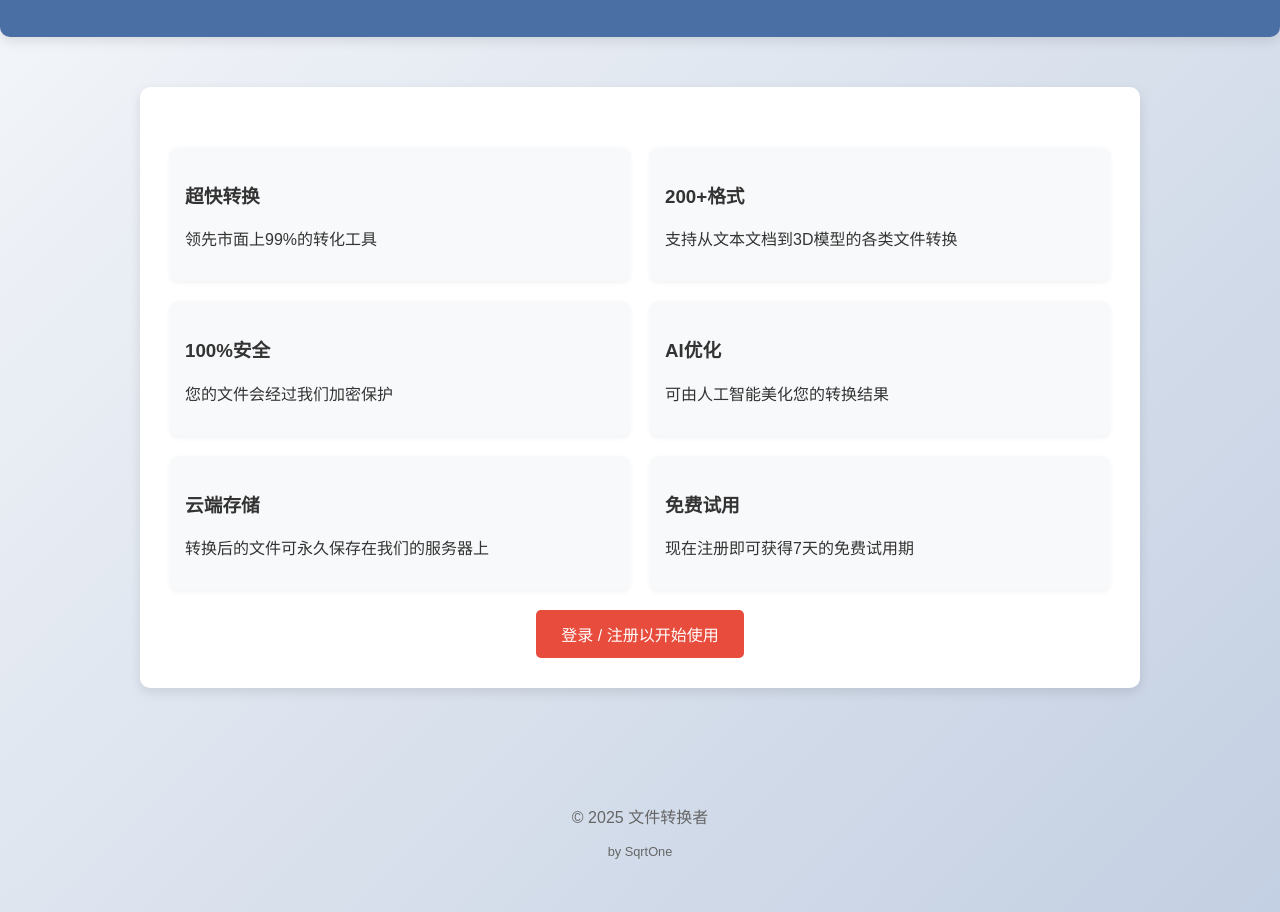
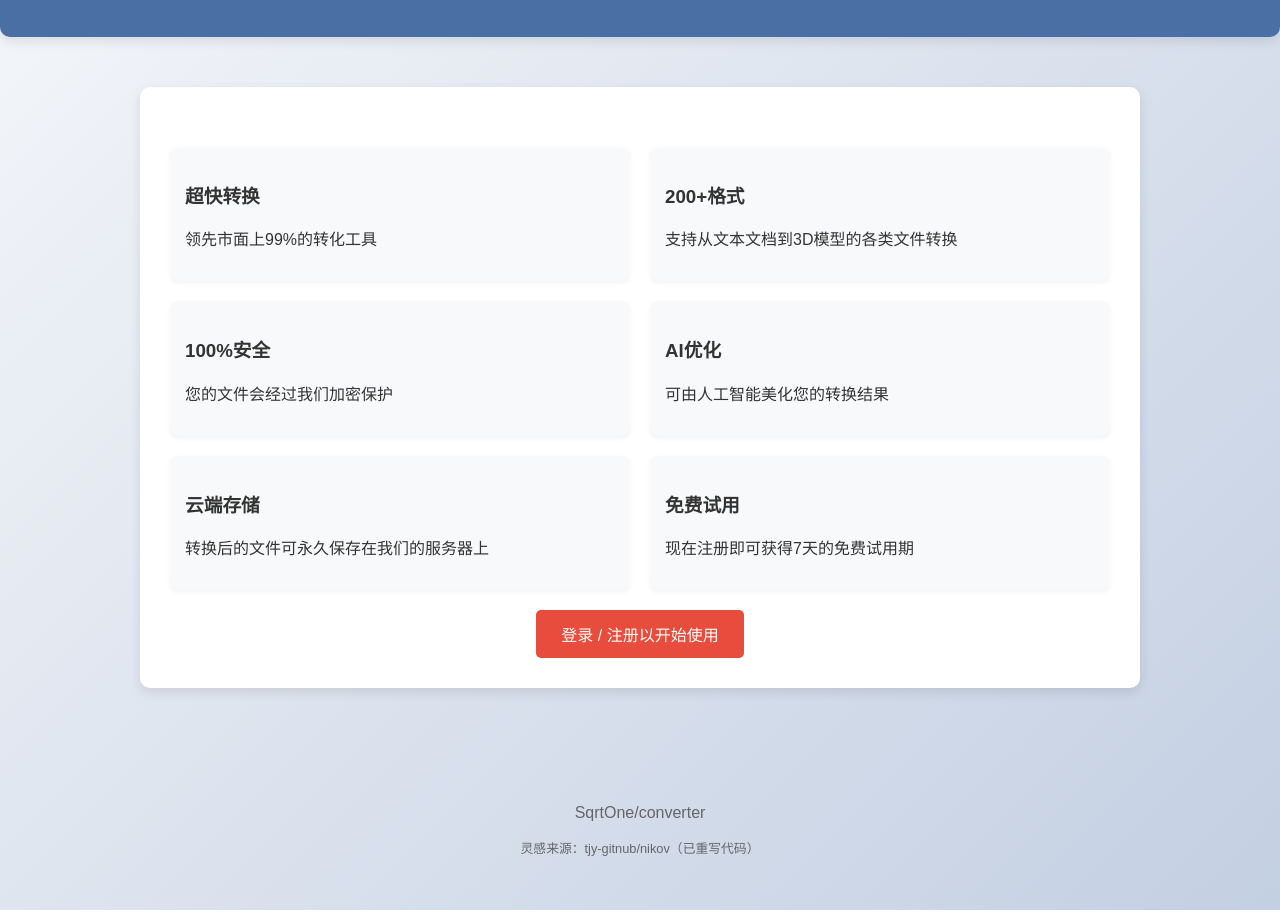
Before and after one commit to SqrtOne/converter, a plain HTML site: page index.html in a window 1280 px wide. Shown: the part 130-1042 px from the top of the page. Drawn offline with Linux system fonts and the light colour scheme.

Commit message:
Update index.html
修改页脚

```diff
--- a/index.html
+++ b/index.html
@@ -139,8 +139,8 @@
 
     <footer>
         <div class="container">
-            <p>© 2025 文件转换者</p>
-            <p style="font-size: 0.8em;">by SqrtOne</p>
+            <p>SqrtOne/converter</p>
+            <p style="font-size: 0.8em;">灵感来源：tjy-gitnub/nikov（已重写代码）</p>
         </div>
     </footer>
 </body>
```
